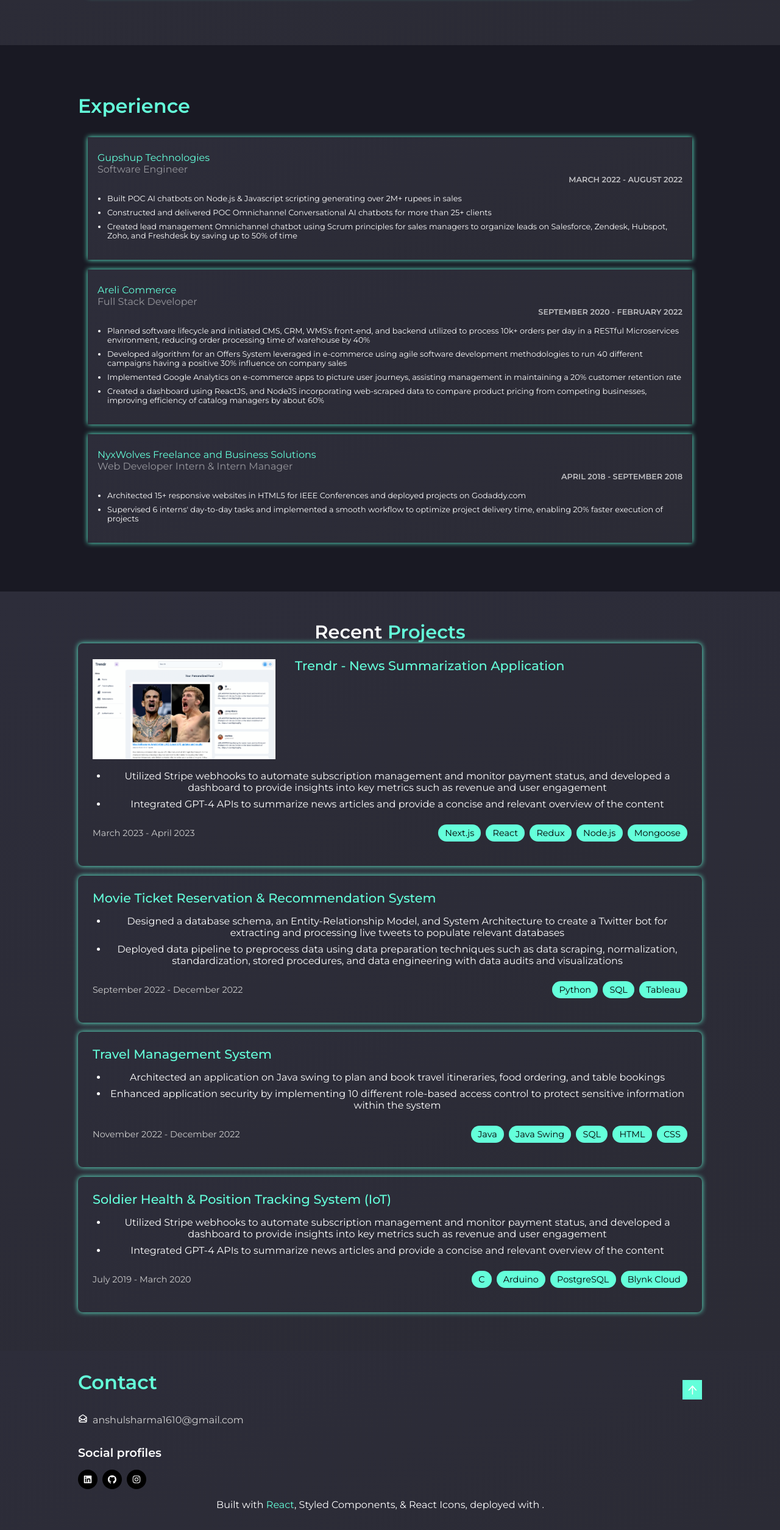
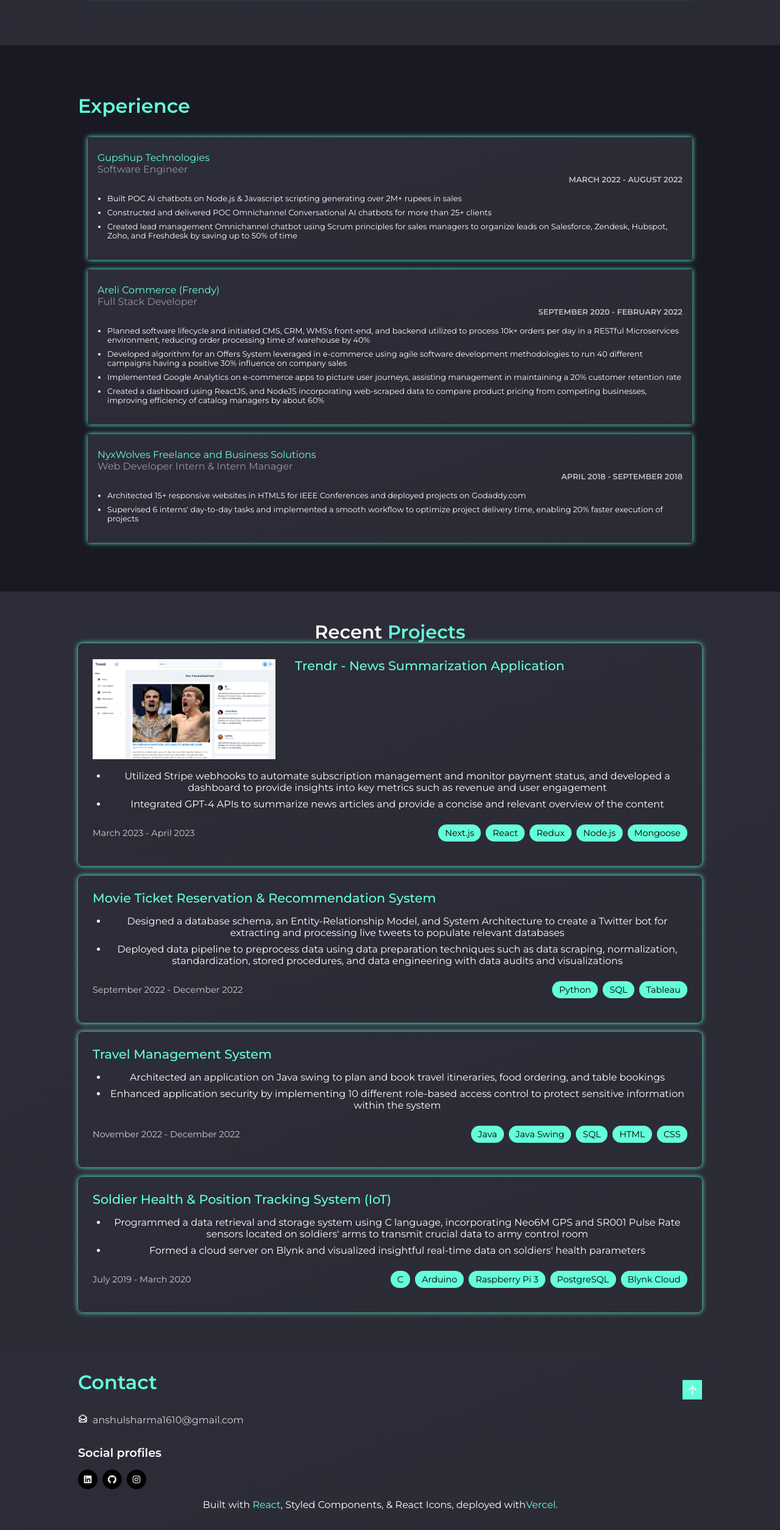
Before and after one commit to anshulsharma1610/portfolio, a React (Create React App) app: page / in a window 1280 px wide. Shown: the part 2167-4676 px from the top of the page at 61% size. Built offline with nearby package versions, Linux system fonts and the light colour scheme; the HTML template or start-up script is replaced by a standard one.

Commit message:
contact changes

```diff
--- a/src/components/Contact/Contact.jsx
+++ b/src/components/Contact/Contact.jsx
@@ -92,8 +92,8 @@ const Footer = () => {
                     <Technologies>
                         <p>
                             Built with <span className="green">React</span>,
-                            Styled Components, & React Icons, deployed with{" "}
-                            <span className="green"></span>.
+                            Styled Components, & React Icons, deployed with
+                            <span className="green">Vercel</span>.
                         </p>
                     </Technologies>
                 </Slide>
--- a/src/components/Experience/Experience.jsx
+++ b/src/components/Experience/Experience.jsx
@@ -19,7 +19,7 @@ let companies = [
         link: "https://www.gupshup.io",
     },
     {
-        name: "Areli Commerce",
+        name: "Areli Commerce (Frendy)",
         position: "Full Stack Developer",
         from: "September 2020",
         to: "February 2022",
--- a/src/components/Projects/Projects.jsx
+++ b/src/components/Projects/Projects.jsx
@@ -44,13 +44,19 @@ let projects = [
         name: "Soldier Health & Position Tracking System (IoT)",
         img: "",
         desc: [
-            "Utilized Stripe webhooks to automate subscription management and monitor payment status, and developed a dashboard to provide insights into key metrics such as revenue and user engagement",
-            "Integrated GPT-4 APIs to summarize news articles and provide a concise and relevant overview of the content",
+            "Programmed a data retrieval and storage system using C language, incorporating Neo6M GPS and SR001 Pulse Rate sensors located on soldiers' arms to transmit crucial data to army control room",
+            "Formed a cloud server on Blynk and visualized insightful real-time data on soldiers' health parameters",
         ],
         link: "/",
         from: "July 2019",
         to: "March 2020",
-        technologies: ["C", "Arduino", "PostgreSQL", "Blynk Cloud"],
+        technologies: [
+            "C",
+            "Arduino",
+            "Raspberry Pi 3",
+            "PostgreSQL",
+            "Blynk Cloud",
+        ],
     },
 ];
 const Projects = () => {
```
